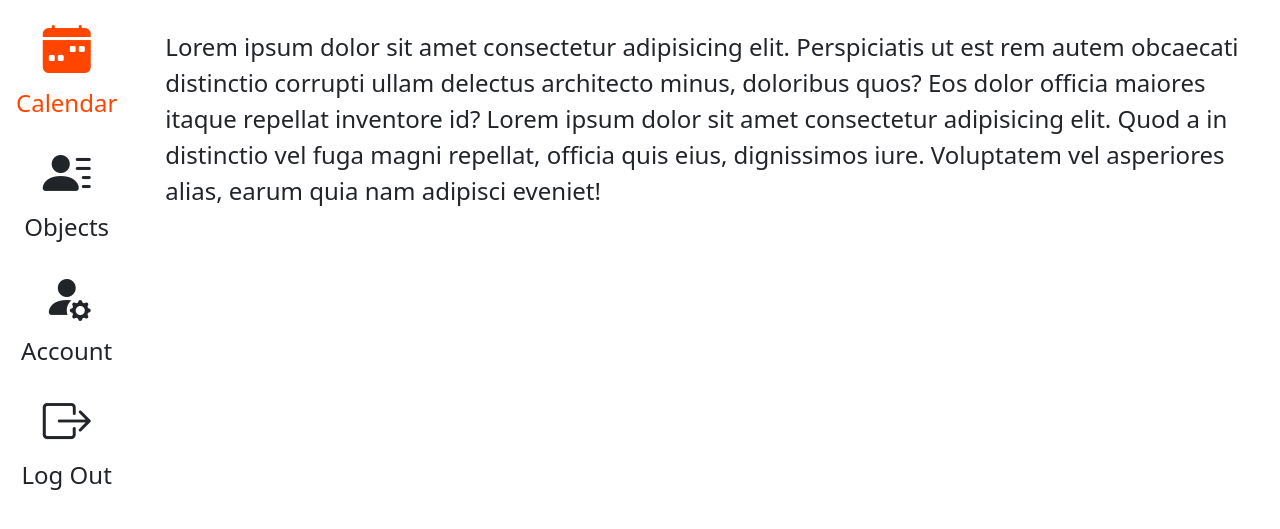
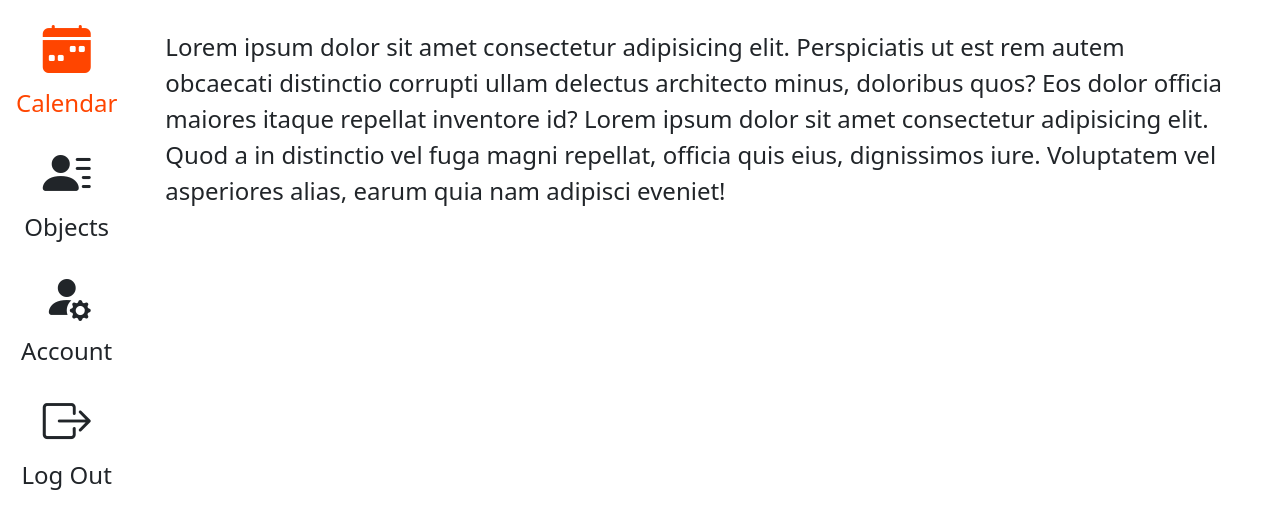
Before and after one commit to RolandSzB/tema7Programareweb, a website: page index.html in a window 1280 px wide. Shown: the part 219-748 px from the top of the page. Drawn offline with nearby package versions, Linux system fonts and the light colour scheme.

Commit message:
text position modified

```diff
--- a/index.html
+++ b/index.html
@@ -123,7 +123,7 @@
           <p style="font-size: 1.5rem">Log Out</p>
         </div>
       </div>
-      <p class="mt-3 ms-5" style="font-size: 1.5rem">
+      <p class="mt-3 ms-5 me-5" style="font-size: 1.5rem">
         Lorem ipsum dolor sit amet consectetur adipisicing elit. Perspiciatis ut
         est rem autem obcaecati distinctio corrupti ullam delectus architecto
         minus, doloribus quos? Eos dolor officia maiores itaque repellat
```
